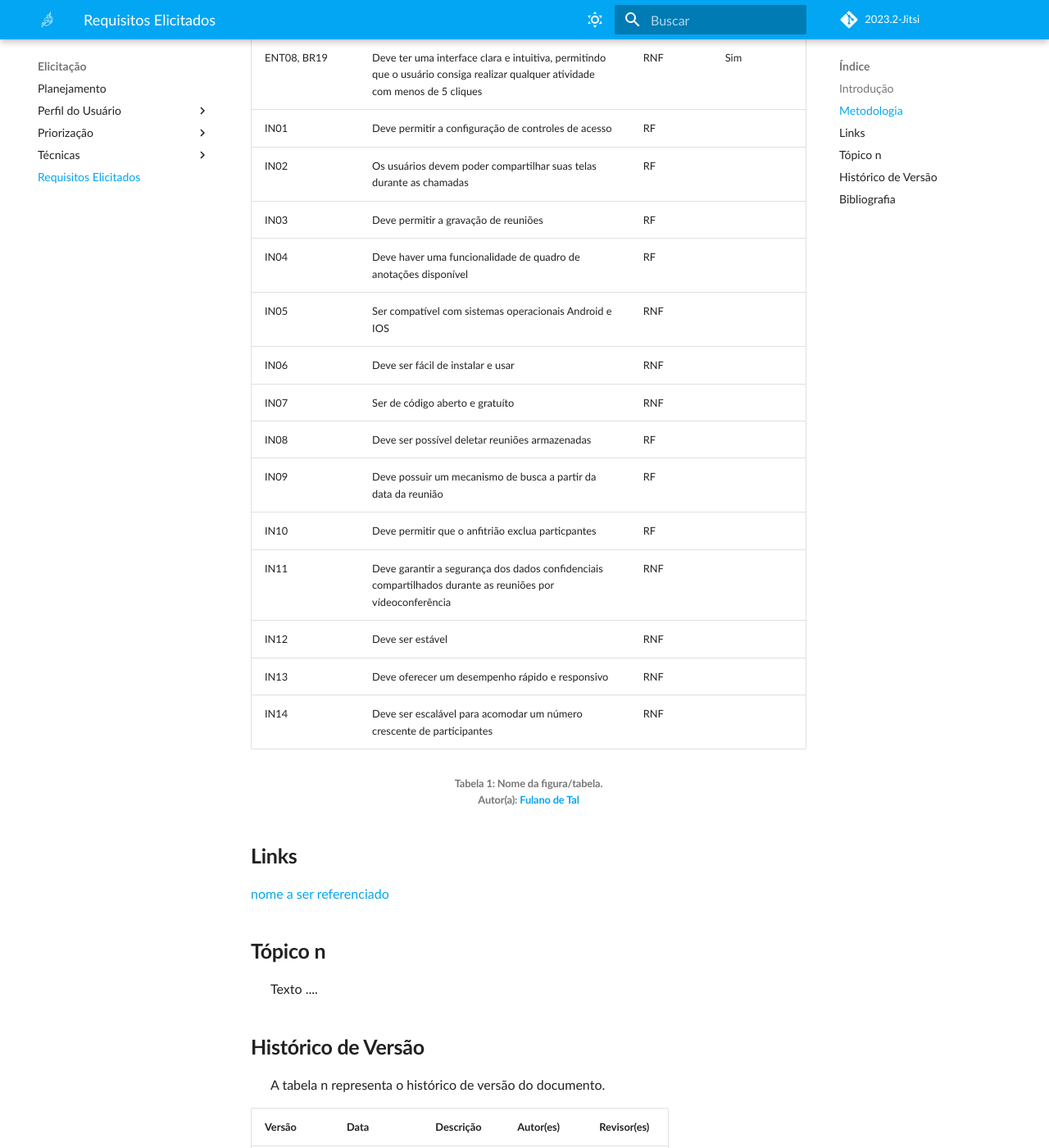
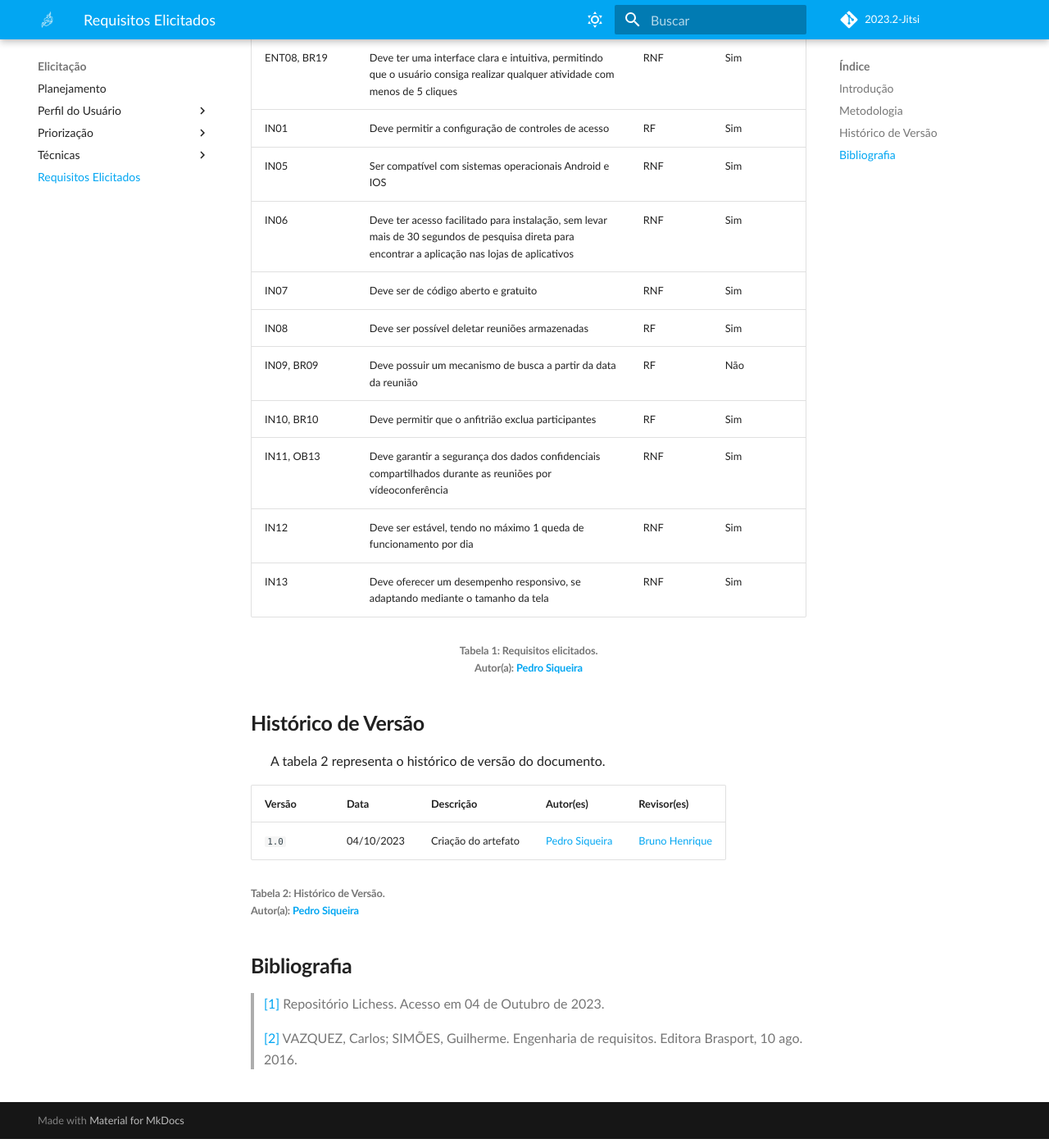
Before and after one commit to Requisitos-de-Software/2023.2-Jitsi, an MkDocs documentation site: the page built from docs/Elicitacao/requisitos-elicitados.md, in a window 1280 px wide and 1400 px high, scrolled down 1230 px. Shown: the whole window at 82% size. Built offline with MkDocs 1.6.1 and Material for MkDocs 9.7.7, drawn with Linux system fonts in a browser that asks for light colours; some web fonts are replaced; comment, search, counter and statistics services are not loaded; some of the changed text lies outside the part shown.

Commit message:
docs: acrescentando introspeccao na tabela

```diff
--- a/docs/Elicitacao/requisitos-elicitados.md
+++ b/docs/Elicitacao/requisitos-elicitados.md
@@ -30,46 +30,33 @@
 | ENT06, IN04, BR01 | Deve permitir a utilização de quadro de anotação durante a chamada | RF | Não |
 | ENT07, BR04 | O usuário deve ser capaz de alterar seu fundo em uma chamada de vídeo | RF | Não |
 | ENT08, BR19 | Deve ter uma interface clara e intuitiva, permitindo que o usuário consiga realizar qualquer atividade com menos de 5 cliques | RNF | Sim |
-|IN01 | Deve permitir a configuração de controles de acesso | RF |  |
-|IN02| Os usuários devem poder compartilhar suas telas durante as chamadas | RF|
-|IN03| Deve permitir a gravação de reuniões | RF |
-|IN04| Deve haver uma funcionalidade de quadro de anotações disponível | RF |
-|IN05| Ser compatível com sistemas operacionais Android e IOS| RNF|
-|IN06| Deve ser fácil de instalar e usar|RNF|
-|IN07| Ser de código aberto e gratuíto| RNF|
-|IN08| Deve ser possível deletar reuniões armazenadas | RF|
-|IN09|Deve possuir um mecanismo de busca a partir da data da reunião| RF|
-|IN10| Deve permitir que o anfitrião exclua particpantes | RF|
-|IN11| Deve garantir a segurança dos dados confidenciais compartilhados durante as reuniões por vídeoconferência| RNF |
-|IN12| Deve ser estável | RNF|
-|IN13| Deve oferecer um desempenho rápido e responsivo | RNF |
-|IN14| Deve ser escalável para acomodar um número crescente de participantes | RNF |
+|IN01| Deve permitir a configuração de controles de acesso | RF | Sim |
+|IN05| Ser compatível com sistemas operacionais Android e IOS| RNF | Sim |
+|IN06| Deve ter acesso facilitado para instalação, sem levar mais de 30 segundos de pesquisa direta para encontrar a aplicação nas lojas de aplicativos | RNF | Sim |
+|IN07| Deve ser de código aberto e gratuito | RNF | Sim |
+|IN08| Deve ser possível deletar reuniões armazenadas | RF | Sim |
+|IN09, BR09 | Deve possuir um mecanismo de busca a partir da data da reunião | RF | Não |
+|IN10, BR10 | Deve permitir que o anfitrião exclua participantes | RF | Sim |
+|IN11, OB13| Deve garantir a segurança dos dados confidenciais compartilhados durante as reuniões por vídeoconferência | RNF | Sim |
+|IN12| Deve ser estável, tendo no máximo 1 queda de funcionamento por dia | RNF | Sim |
+|IN13| Deve oferecer um desempenho responsivo, se adaptando mediante o tamanho da tela  | RNF | Sim |
 
-<h6 align = "center"> Tabela 1: Nome da figura/tabela.
-<br> Autor(a): <a href="https://github.com/fulanodetal">Fulano de Tal</a></h6>
 
-## **Links**
-<p align="justify">
-<a href="link de referência">nome a ser referenciado</a>
-</p>
-
-## **Tópico n**
-<p align="justify">
-&emsp;&emsp;Texto ....
-</p>
+<h6 align = "center"> Tabela 1: Requisitos elicitados.
+<br> Autor(a): <a href="https://github.com/PedroSiq">Pedro Siqueira</a></h6>
 
 ## **Histórico de Versão**
 <p align="justify">
-&emsp;&emsp;A tabela n representa o histórico de versão do documento.
+&emsp;&emsp;A tabela 2 representa o histórico de versão do documento.
 </p>
 
 | Versão | Data | Descrição | Autor(es) | Revisor(es) |
 | ------ | ---- | --------- | --------- | ---------- |
-| `1.0`  | dd/mm/2023 |  |  |  |
-<h6> Tabela n: Histórico de Versão.
-<br> Autor(a): Fulano de tal </h6>
+| `1.0`  | 04/10/2023 | Criação do artefato | [Pedro Siqueira](https://github.com/PedroSiq) | [Bruno Henrique](https://github.com/BrunoHenrique00)|
+<h6> Tabela 2: Histórico de Versão.
+<br> Autor(a): <a href="https://github.com/PedroSiq">Pedro Siqueira</a></h6>
 
 ## **Bibliografia**
-> <a href="https://Link_da_fonte">[1]</a> Fonte 1
+> <a href="https://requisitos-de-software.github.io/2022.2-Lichess/elicitacao/entrevista/">[1]</a>  Repositório Lichess. Acesso em 04 de Outubro de 2023.
 
-> <a href="https://Link_da_fonte">[2]</a> Fonte 2
+> <a href="https://aprender3.unb.br/pluginfile.php/2692771/mod_resource/content/3/Elicitacao%20de%20Req%202.pdf">[2]</a> VAZQUEZ, Carlos; SIMÕES, Guilherme. Engenharia de requisitos. Editora Brasport, 10 ago. 2016.
```
Also changed, not shown: docs/Elicitacao/tecnicas/brainstorming.md (+2 -2 lines), docs/Elicitacao/tecnicas/introspecção.md (+15 -16 lines), docs/Elicitacao/tecnicas/observacao.md (+1 -1 lines).
